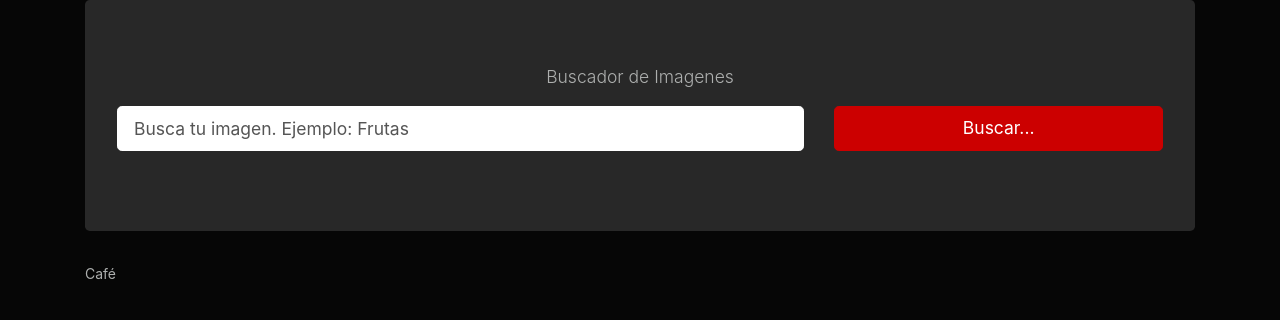
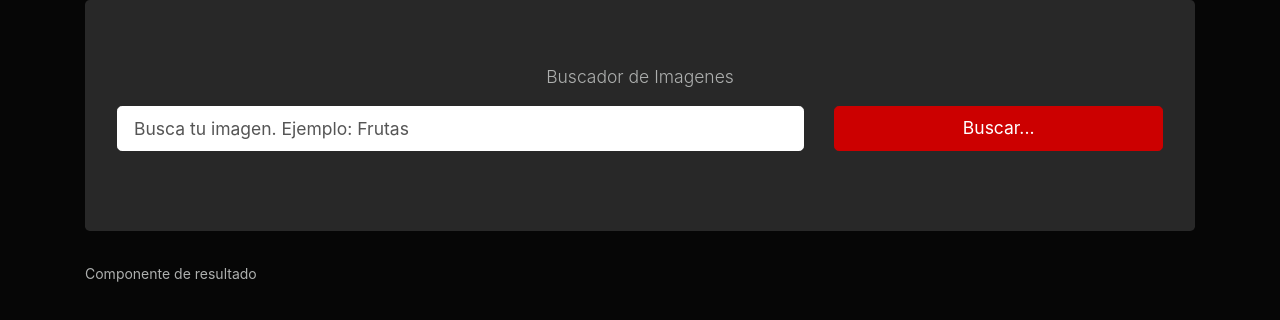
Before and after one commit to cdgutierrez456/BuscadorImagenesReact, a React (Create React App) app: page / in a window 1280 px wide. Shown: the top 320 px of the page. Built offline with nearby package versions, Linux system fonts and the light colour scheme.

Commit message:
Capturando termino de busqueda. Obteniendo array con resultados. Creado componente Resultado.js para inyectar resultados

```diff
--- a/src/App.js
+++ b/src/App.js
@@ -1,16 +1,25 @@
 import React, { Component } from 'react'
 import Buscador from './components/Buscador';
+import Resultado from './components/Resultado';
 
 
 
 class App extends Component {
 
   state = {
-    termino: 'Café'
+    termino: '',
+    imagenes: []
   }
 
-  cosultarApi = () => {
-    const url = `https://pixabay.com/api/?key=19963715-4f70db65d59908dc7a1a2b103&q=${this.state.termino}`;
+  consultarApi = () => {
+    const termino = this.state.termino;
+    const url = `https://pixabay.com/api/?key=19963715-4f70db65d59908dc7a1a2b103&q=${termino}&per_page=30`;
+    // console.log(url);
+
+    fetch(url)
+      .then(respuesta => respuesta.json())
+      .then(resultado => this.setState({imagenes: resultado.hits}))
+
   }
 
   datosBusqueda = (termino) => {
@@ -30,7 +39,7 @@ class App extends Component {
             datosBusqueda={this.datosBusqueda}
           />
         </div>
-        {this.state.termino}
+        <Resultado/>
       </div>
     );
   }
--- /dev/null
+++ b/src/components/Resultado.js
@@ -0,0 +1,11 @@
+import React, { Component } from 'react'
+
+class Resultado extends Component {
+    render() {
+        return (
+            <p>Componente de resultado</p>
+         );
+    }
+}
+
+export default Resultado;
```
